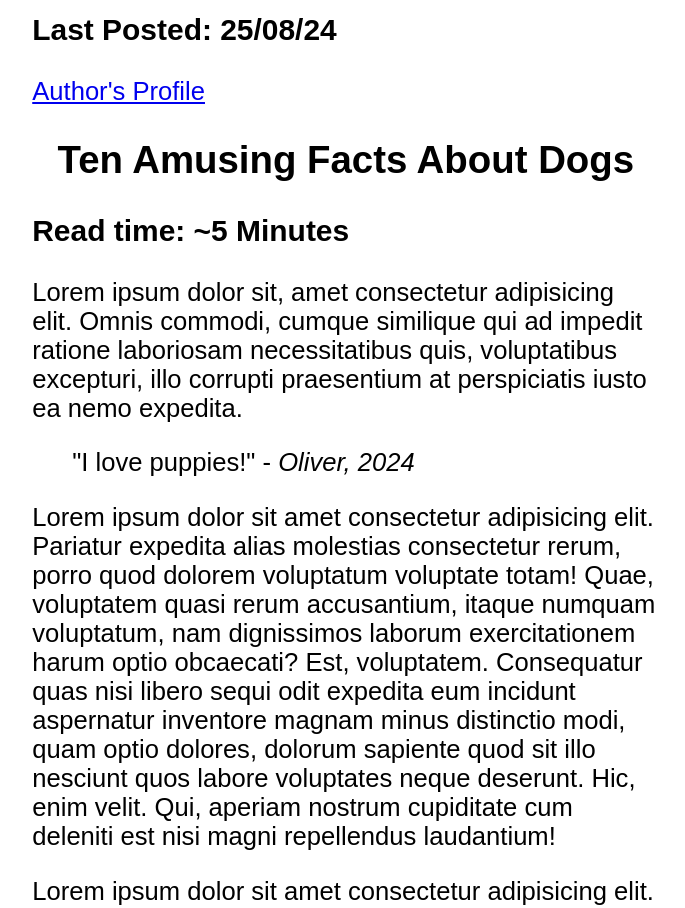
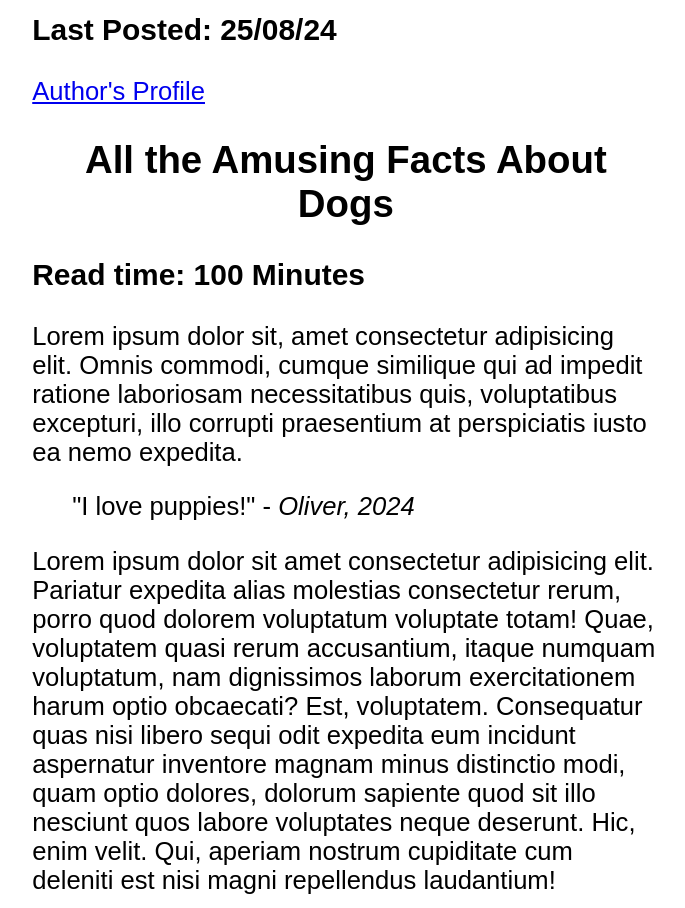
Before and after one commit to oahcrewdson/oahcrewdson.github.io, a plain HTML site: page index.html in a window 1280 px wide. Shown: the part 3480-4388 px from the top of the page, without its empty margins (451-1136 px from the left). Drawn offline with Linux system fonts and the light colour scheme.

Commit message:
Update index.html

```diff
--- a/index.html
+++ b/index.html
@@ -118,10 +118,10 @@
                         <!-- Article's header goes here
                          -->
                         <h2>
-                            Ten Amusing Facts About Dogs
+                            All the Amusing Facts About Dogs
                         </h2>
                         <h3>
-                            Read time: ~5 Minutes
+                            Read time: 100 Minutes
                         </h3>
                     </header>
                     <main>
```
